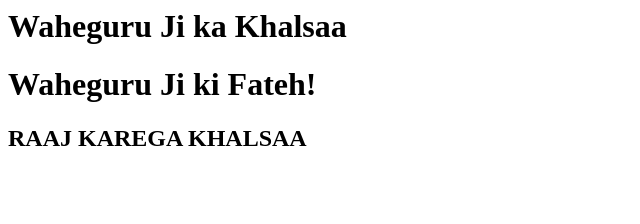
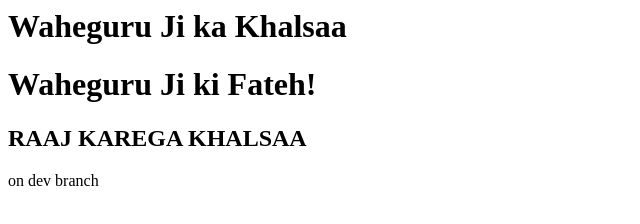
Before and after one commit to harjot744/git-practice-1, a plain HTML site: page index.html in a window 1280 px wide. Shown: the whole page, without its empty margins (0-640 px from the left). Drawn offline with Linux system fonts and the light colour scheme.

Commit message:
chore: minor change to the webpage.

```diff
--- a/index.html
+++ b/index.html
@@ -3,3 +3,5 @@
 <h1> Waheguru Ji ki Fateh!</h1>
 
 <h2>RAAJ KAREGA KHALSAA</h2>
+
+on dev branch
```
